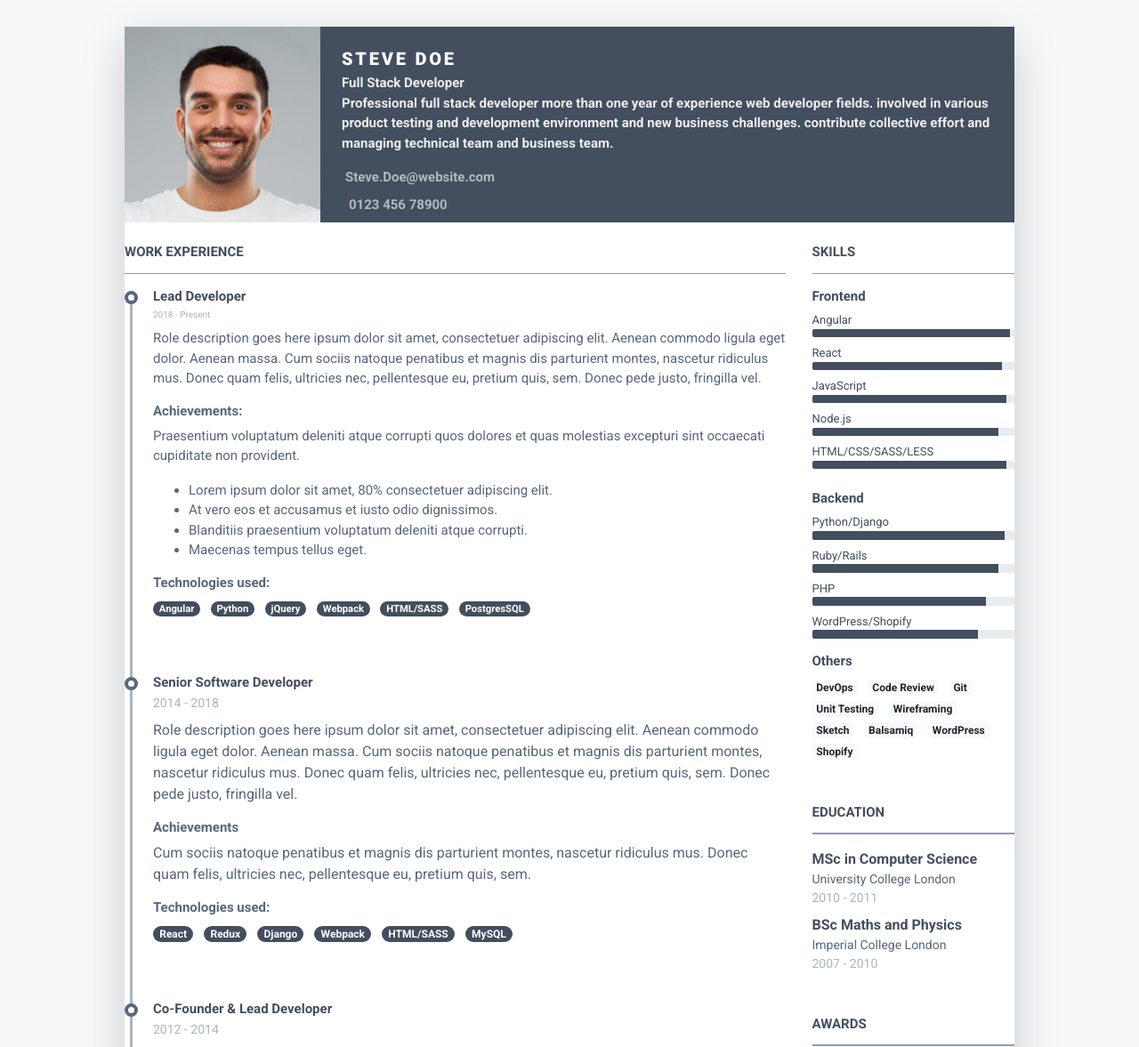
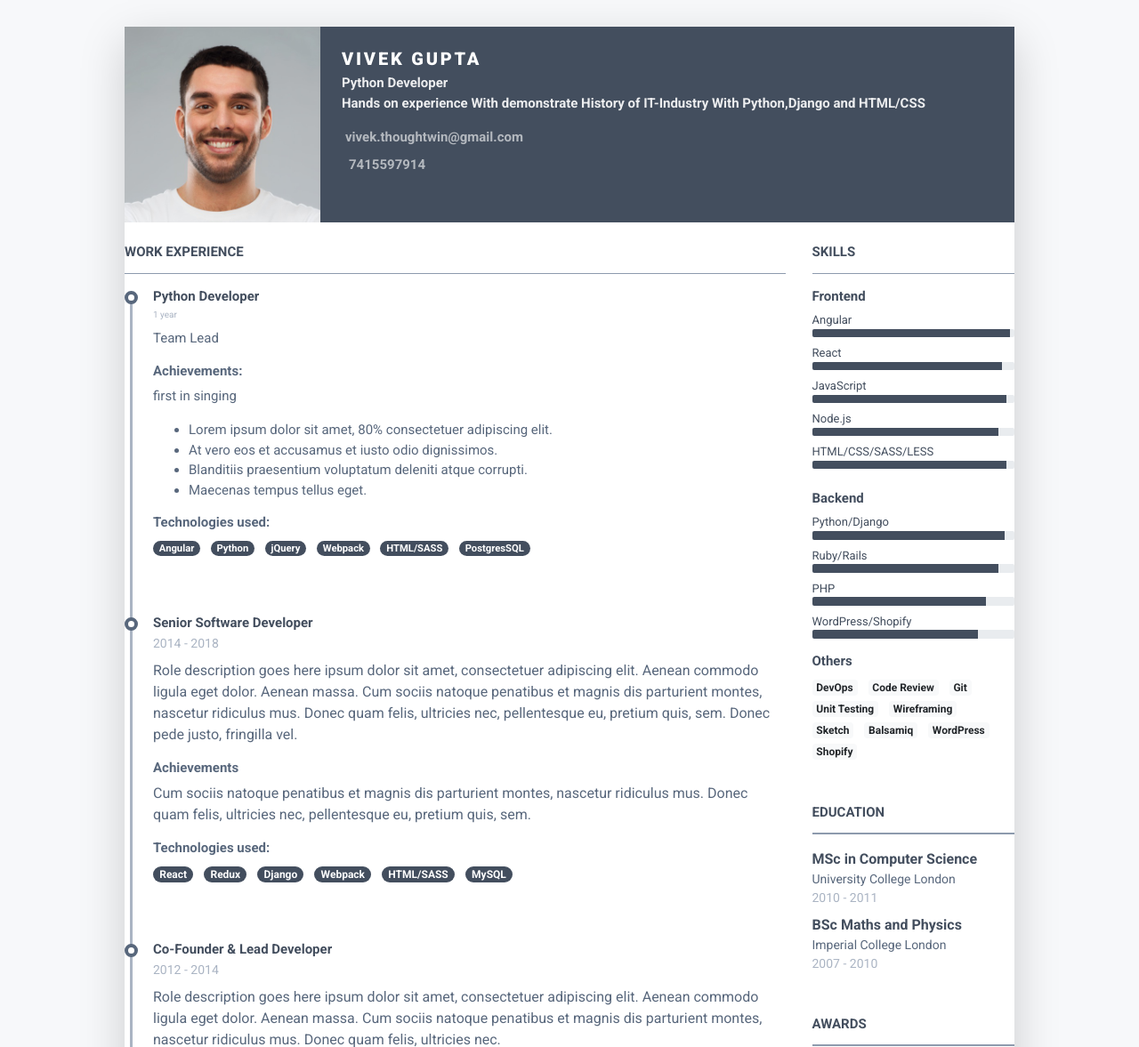
Before and after one commit to nisha-thoughtwin/resume_nisha, a Django app: template templates/resume/template3.html in a window 1280 px wide. Shown: the top 1177 px of the page at 89% size. Run offline with Django 3.2, Linux system fonts and the light colour scheme; the template is opened without the code that fills it: values that come from a table or form of the project are taken from there, others are empty; data comes from the database, SQL or seed files in the repository; both versions use the stored data as it was after the commit; some libraries are stand-ins or nearby versions.

Commit message:
template3 dynamic and model updated

```diff
--- a/apps/resume/forms.py
+++ b/apps/resume/forms.py
@@ -101,7 +101,7 @@ class ExperienceForm(forms.ModelForm):
             'company name ': forms.TextInput(attrs={'class': 'form-control', 'placeholder': 'company name', 'name': 'company name', 'id': 'company name'}),
             'duration': forms.TextInput(attrs={'class': 'form-control', 'placeholder': 'duration', 'name': 'duration', 'id': 'duration'}),
             'designation': forms.TextInput(attrs={'class': 'form-control', 'placeholder': 'designation', 'name': 'designation', 'id': 'designation'}),
-            'role': forms.TextInput(attrs={'class': 'form-control', 'placeholder': 'role', 'name': 'role', 'id': 'role'}),
+            'role': forms.Textarea(attrs={'class': 'form-control', 'placeholder': 'role', 'name': 'role', 'id': 'role'}),
             'place': forms.TextInput(attrs={'class': 'form-control', 'placeholder': 'place', 'name': 'place', 'id': 'place'}),
 
         }
--- a/apps/resume/models.py
+++ b/apps/resume/models.py
@@ -25,6 +25,8 @@ class UserExtraFields(models.Model):
 
 class Education(models.Model):
     resume = models.ForeignKey(Resume, on_delete=models.CASCADE)
+    user = models.OneToOneField(User, on_delete=models.CASCADE)
+
     name = models.CharField(max_length=100)
     year_of_passing = models.CharField(max_length=100)
     percentage_or_grade = models.CharField(max_length=100)
@@ -36,10 +38,12 @@ class Education(models.Model):
 
 class Experience(models.Model):
     resume = models.ForeignKey(Resume, on_delete=models.CASCADE)
+    user = models.OneToOneField(User, on_delete=models.CASCADE)
+
     company_name = models.CharField(max_length=100)
     duration = models.CharField(max_length=30)
     designation = models.CharField(max_length=100)
-    role = models.CharField(max_length=100)
+    role = models.CharField(max_length=1000)
     place = models.CharField(max_length=100)
 
     def __str__(self):
@@ -48,6 +52,8 @@ class Experience(models.Model):
 
 class Hobbies(models.Model):
     resume = models.ForeignKey(Resume, on_delete=models.CASCADE)
+    user = models.OneToOneField(User, on_delete=models.CASCADE)
+
     name = models.CharField(max_length=100)
 
     def __str__(self):
@@ -56,6 +62,8 @@ class Hobbies(models.Model):
 
 class Skills(models.Model):
     resume = models.ForeignKey(Resume, on_delete=models.CASCADE)
+    user = models.OneToOneField(User, on_delete=models.CASCADE)
+
     name = models.CharField(max_length=30)
 
     def __str__(self):
@@ -64,6 +72,8 @@ class Skills(models.Model):
 
 class Certificate(models.Model):
     resume = models.ForeignKey(Resume, on_delete=models.CASCADE)
+    user = models.OneToOneField(User, on_delete=models.CASCADE)
+
     name = models.CharField(max_length=100)
 
     def __str__(self):
@@ -72,6 +82,8 @@ class Certificate(models.Model):
 
 class Achievements(models.Model):
     resume = models.ForeignKey(Resume, on_delete=models.CASCADE)
+    user = models.OneToOneField(User, on_delete=models.CASCADE)
+
     name = models.CharField(max_length=200)
 
     def __str__(self):
--- a/apps/resume/urls.py
+++ b/apps/resume/urls.py
@@ -10,6 +10,8 @@ urlpatterns =[
     path('generate',GenratePdf.as_view(),name='generate_pdf'),
 
     path('resume2/',Template2.as_view(),name='resume2'),
+    path('resume3/',Template3.as_view(),name='resume3'),
+
 
 
 ]
--- a/templates/resume/template3.html
+++ b/templates/resume/template3.html
@@ -31,15 +31,17 @@
 			    <div class="media flex-column flex-md-row">
 				    <img class="mr-3 img-fluid picture mx-auto" src="/static/images/profile.jpg" alt="">
 				    <div class="media-body p-4 d-flex flex-column flex-md-row mx-auto mx-lg-0">
+
 					    <div class="primary-info">
-						    <h1 class="name mt-0 mb-1 text-white text-uppercase text-uppercase" style="font-size:20px">Steve Doe</h1>
-						    <div class="title font-weight-bold" style="font-size:15px">Full Stack Developer
+						    <h1 class="name mt-0 mb-1 text-white text-uppercase text-uppercase" style="font-size:20px">{{user_extra_filed.user.first_name}}  {{user_extra_filed.user.last_name}}</h1>
+						    <div class="title font-weight-bold" style="font-size:15px">{{user_extra_filed.resume.title}}
 							<div class="resume-timeline-item-desc">
-							<p>Professional full stack developer more than one year of experience web developer fields. involved in various product testing and development environment and new business challenges. contribute collective effort and managing technical team and business team. </p>
+							<p> {{user_extra_filed.resume.objective}}</p>
 							</div>
+
 						<ul class="list-unstyled">
-							    <li class="mb-2"><a href="#"><i class="far fa-envelope fa-fw mr-1" data-fa-transform="grow-3"></i>Steve.Doe@website.com</a></li>
-							    <li><a href="#"><i class="fas fa-mobile-alt fa-fw mr-2" data-fa-transform="grow-6"></i>0123 456 78900</a></li>
+							    <li class="mb-2"><a href="#"><i class="far fa-envelope fa-fw mr-1" data-fa-transform="grow-3"></i>{{user_extra_filed.user.email}}</a></li>
+							    <li><a href="#"><i class="fas fa-mobile-alt fa-fw mr-2" data-fa-transform="grow-6"></i>{{user_extra_filed.phone}}</a></li>
 
 						    </ul>
                          </div>
@@ -68,15 +70,15 @@
 
 									    <div class="resume-timeline-item-header mb-2">
 										    <div class="d-flex flex-column flex-md-row">
-										        <h3 class="resume-position-title font-weight-bold mb-1" style="font-size:15px">Lead Developer</h3>
+										        <h3 class="resume-position-title font-weight-bold mb-1" style="font-size:15px">{{experience.designation}}</h3>
 
 										    </div><!--//row-->
-										    <div class="resume-position-time" style="font-size:10px">2018 - Present</div>
+										    <div class="resume-position-time" style="font-size:10px">{{experience.duration}}</div>
 									    </div><!--//resume-timeline-item-header-->
 									    <div class="resume-timeline-item-desc" style="font-size:15px">
-										    <p>Role description goes here ipsum dolor sit amet, consectetuer adipiscing elit. Aenean commodo ligula eget dolor. Aenean massa. Cum sociis natoque penatibus et magnis dis parturient montes, nascetur ridiculus mus. Donec quam felis, ultricies nec, pellentesque eu, pretium quis, sem. Donec pede justo, fringilla vel.</p>
+										    <p>{{experience.role}}</p>
 										    <h4 class="resume-timeline-item-desc-heading font-weight-bold" style="font-size:15px">Achievements:</h4>
-										    <p>Praesentium voluptatum deleniti atque corrupti quos dolores et quas molestias excepturi sint occaecati cupiditate non provident.</p>
+										    <p>{{achievements.name}}</p>
 										    <ul>
 											    <li>Lorem ipsum dolor sit amet, 80% consectetuer adipiscing elit.</li>
 											    <li>At vero eos et accusamus et iusto odio dignissimos.</li>
```
Also changed, not shown: apps/resume/views.py (+24 -0 lines), apps/resume/migrations/0003_auto_20210701_1044.py (added), apps/resume/migrations/0004_auto_20210701_1052.py (added), apps/resume/migrations/0005_auto_20210701_1159.py (added), db.sqlite3, media/images/WhatsApp_Image_2021-06-30_at_8.33.01_PM.jpeg (added), media/images/WhatsApp_Image_2021-06-30_at_8.33.01_PM_NUxKuZs.jpeg (added), media/images/WhatsApp_Image_2021-06-30_at_8.33.01_PM_v00Xdq5.jpeg (added).
